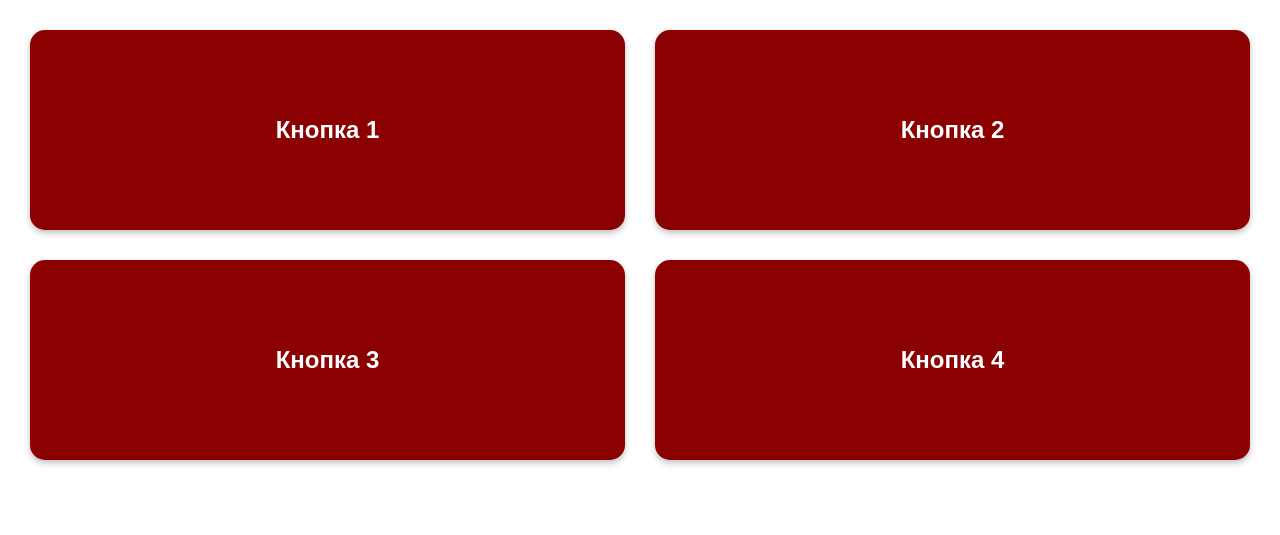
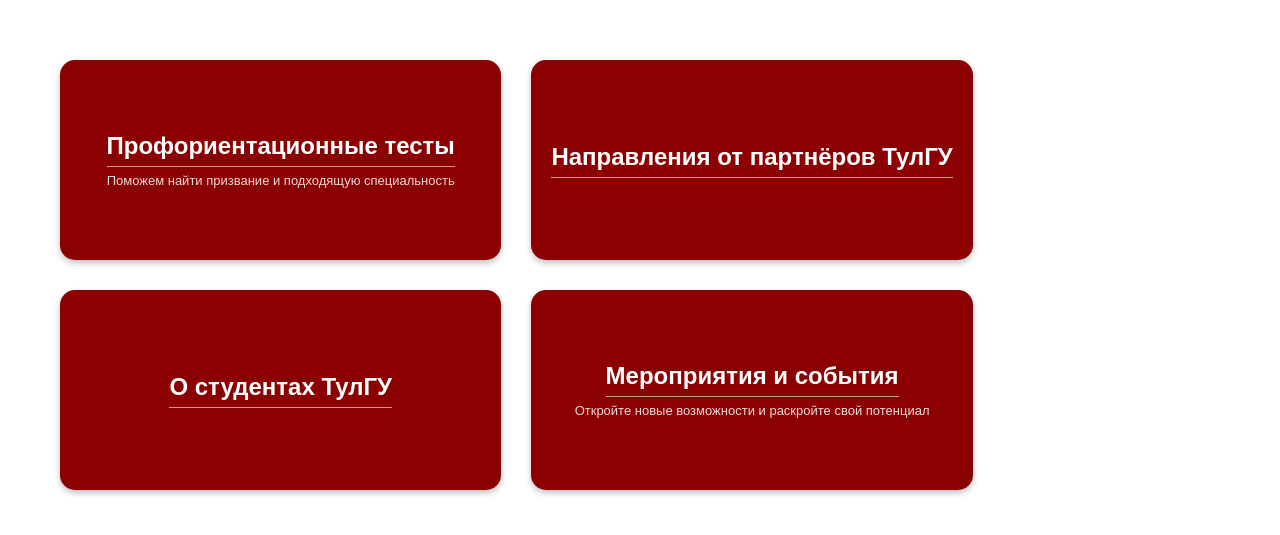
Before and after one commit to paffiahez/test_name-case10-, a Django app: page / in a window 1280 px wide. Shown: the part 40-575 px from the top of the page. Run offline with Django 5.2, Linux system fonts and the light colour scheme.

Commit message:
Update index.html

```diff
--- a/main/templates/main/index.html
+++ b/main/templates/main/index.html
@@ -1,17 +1,40 @@
 {% extends 'base.html' %}
 
-{% block title %}Главная | Portal{% endblock %}
+{% block title %}Главная | ТулГУ{% endblock %}
 
 {% block header_content %}
-    <!-- This is the grey "plate" area. You can replace this with any content (e.g., a logo, or another menu) -->
+<!-- Серая плашка сверху: здесь можно разместить логотип или меню -->
 {% endblock %}
 
 {% block content %}
-    <!-- Сетка плиток 2x2 -->
+<!-- Сетка плиток 2x2 -->
+<div class="layout">
     <div class="tiles">
-        <a href="#" class="tile">Кнопка 1</a>
-        <a href="#" class="tile">Кнопка 2</a>
-        <a href="#" class="tile">Кнопка 3</a>
-        <a href="#" class="tile">Кнопка 4</a>
+        <a href="{% url 'proftests_list' %}" class="tile">
+            <div class="tile__text">
+                <div class="tile__title">Профориентационные тесты</div>
+                <div class="tile__subtitle">Поможем найти призвание и подходящую специальность</div>
+            </div>
+        </a>
+
+        <a href="#" class="tile">
+            <div class="tile__text">
+                <div class="tile__title">Направления от партнёров ТулГУ</div>
+            </div>
+        </a>
+
+        <a href="#" class="tile">
+            <div class="tile__text">
+                <div class="tile__title">О студентах ТулГУ</div>
+            </div>
+        </a>
+
+        <a href="{% url 'event_list' %}" class="tile">
+            <div class="tile__text">
+                <div class="tile__title">Мероприятия и события</div>
+                <div class="tile__subtitle">Откройте новые возможности и раскройте свой потенциал</div>
+            </div>
+        </a>
     </div>
+</div>
 {% endblock %}
```
